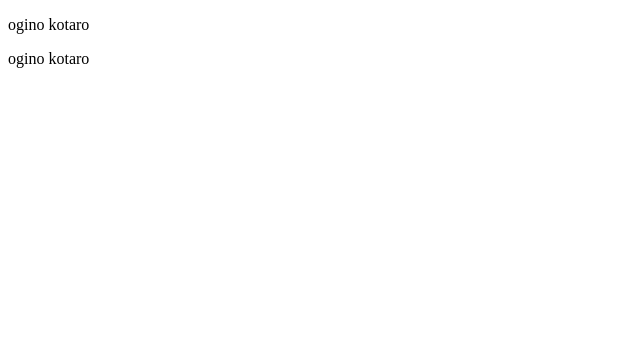
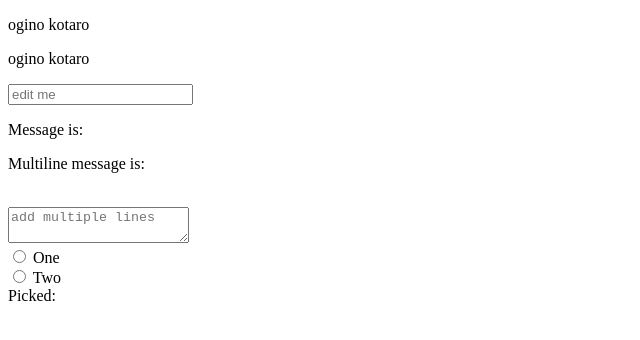
Before and after one commit to bedoshi/vue_tutorial, a plain HTML site: page index2.html in a window 1280 px wide. Shown: the whole page, without its empty margins (0-640 px from the left). Drawn offline with nearby package versions, Linux system fonts and the light colour scheme.

Commit message:
added radio button working correct.

```diff
--- a/index2.html
+++ b/index2.html
@@ -13,6 +13,22 @@
         >
             <p>ogino kotaro</p>
         </div>
+
+        <input v-model="message" placeholder="edit me">
+        <p>Message is: {{ message }}</p>
+
+        <span>Multiline message is:</span>
+        <p style="white-space: pre-line;">{{ message }}</p>
+        <br>
+        <textarea v-model="message" placeholder="add multiple lines"></textarea>
+        <br>
+        <input type="radio" id="one" name="test" value="One" v-model="picked">
+        <label for="one">One</label>
+        <br>
+        <input type="radio" id="two" name="test" value="Two" v-model="picked">
+        <label for="two">Two</label>
+        <br>
+        <span>Picked: {{ picked }}</span>
     </div>
     <script src="./index2.js"></script>
 </body>
--- a/index2.js
+++ b/index2.js
@@ -4,7 +4,9 @@ var app1000 = new Vue({
     data: {
         isActive: true,
         hasError: false,
-        name: "ogino kotaro"
+        name: "ogino kotaro",
+        message: "",
+        picked: "",
     },
     created: function () {
         console.log('ogino kotaro')
```
